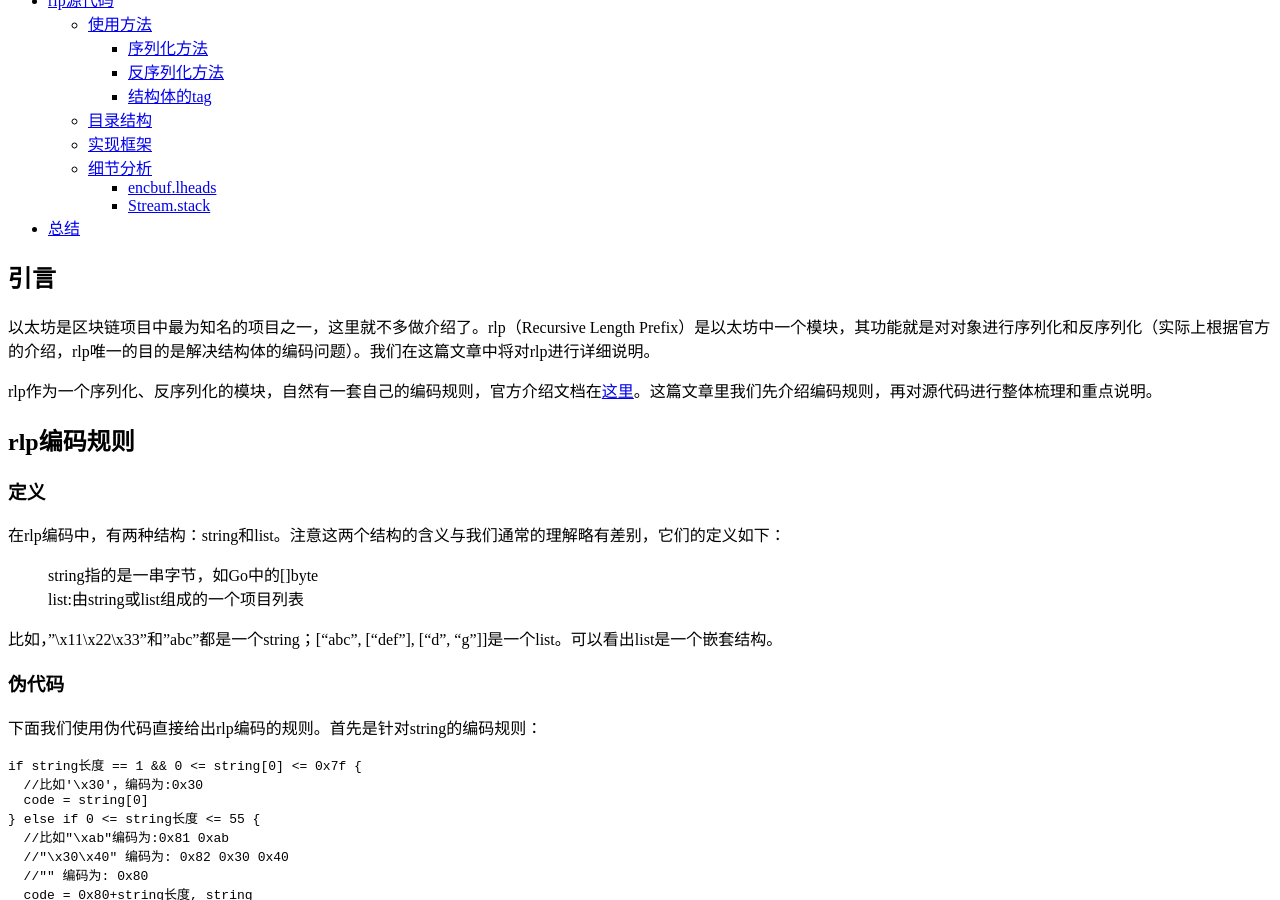
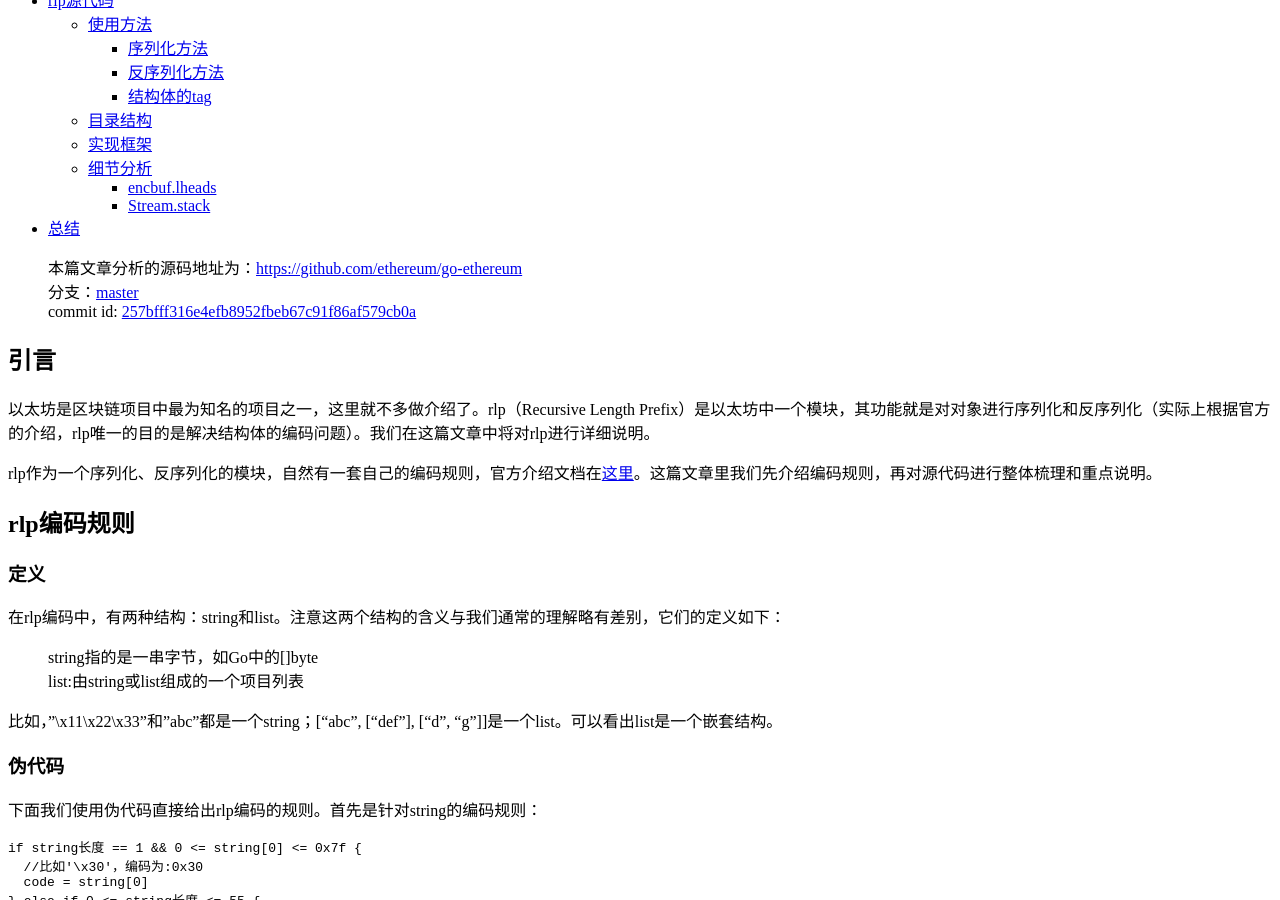
Before and after one commit to fatcat22/fatcat22.github.io, a Jekyll site: the page built from _posts/2018-12-23-ethereum-rlp.md, in a window 1280 px wide and 900 px high, scrolled down 461 px. Built offline with Jekyll 4.4.1, drawn with Linux system fonts in a browser that asks for light colours; comment, search, counter and statistics services are not loaded; a style sheet for code colours, icons or effects is not loaded.

Commit message:
add source version

```diff
--- a/_posts/2018-12-23-ethereum-rlp.md
+++ b/_posts/2018-12-23-ethereum-rlp.md
@@ -10,6 +10,11 @@ author: fatcat22
 {:toc}
 
 
+
+
+>本篇文章分析的源码地址为：[https://github.com/ethereum/go-ethereum](https://github.com/ethereum/go-ethereum)
+>分支：[master](https://github.com/ethereum/go-ethereum/tree/master)
+>commit id: [257bfff316e4efb8952fbeb67c91f86af579cb0a](https://github.com/ethereum/go-ethereum/tree/257bfff316e4efb8952fbeb67c91f86af579cb0a)
 
 
 # 引言
```
Also changed, not shown: _posts/2019-01-24-ethereum-accounts.md (+5 -0 lines), _posts/2019-02-01-ethereum-clique.md (+5 -0 lines), _posts/2019-02-14-ethereum-ethash-theory.md (+5 -0 lines), _posts/2019-02-18-ethereum-ethash-code.md (+5 -0 lines), _posts/2019-02-25-ethereum-miner.md (+5 -0 lines).
